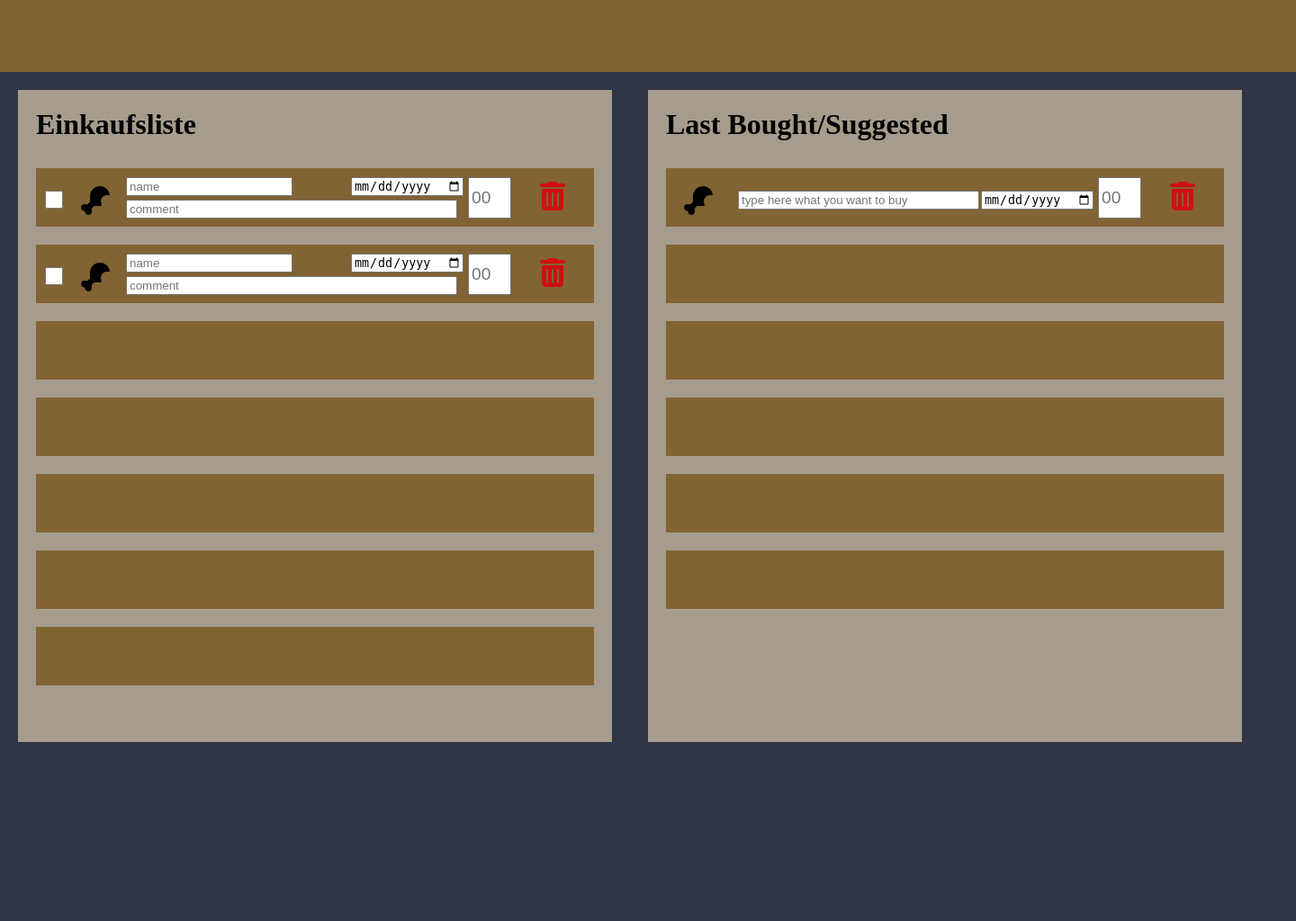
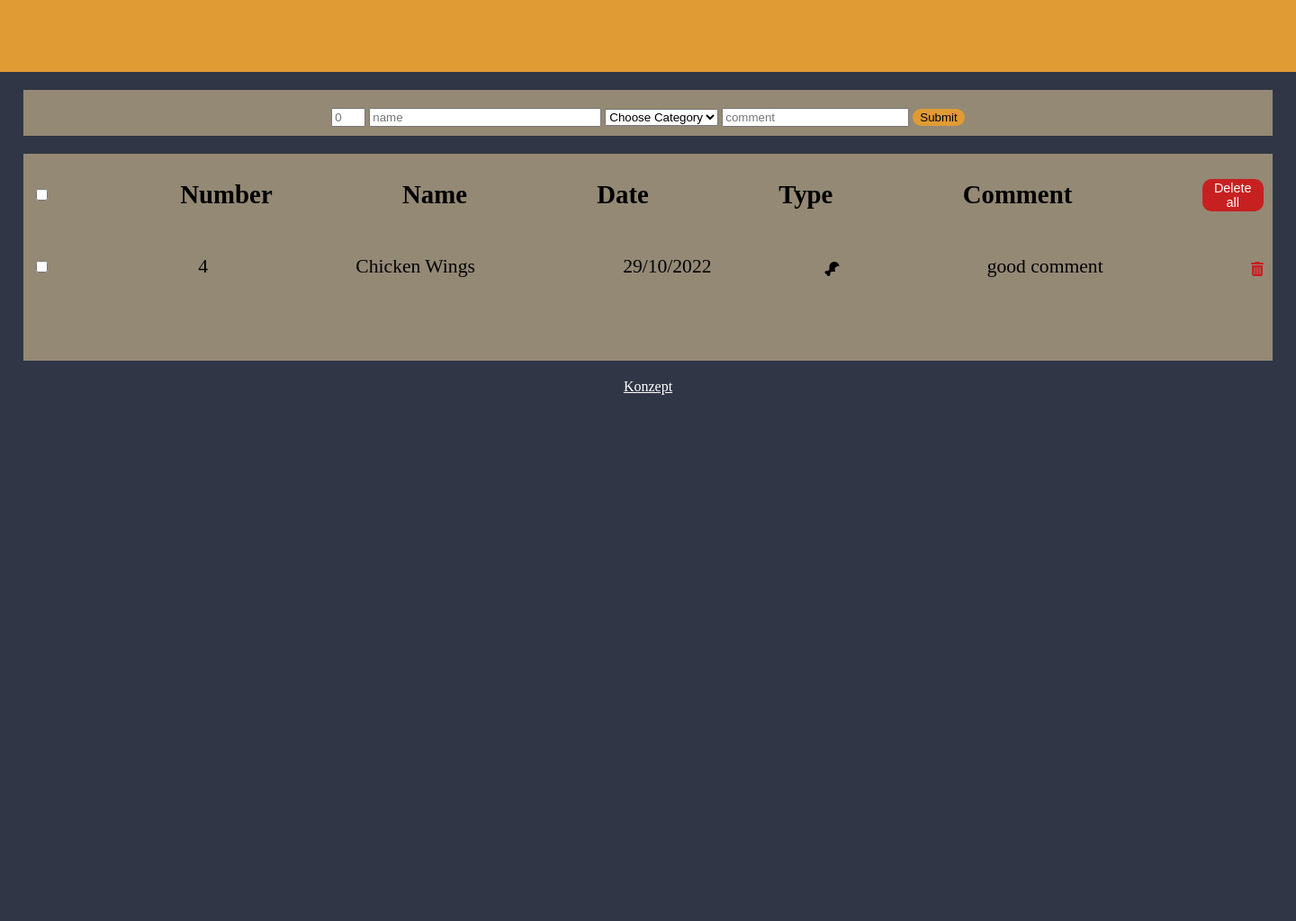
Before and after one commit to BurningS0ul/EIA2_WiSe2022, a PHP site: page /list.html in a window 1440 px wide. Shown: the whole page at 90% size. After the commit the page ends 439 px from the top, so only its background shows below. Run offline with PHP 8.4, Linux system fonts and the light colour scheme.

Commit message:
#03 - v.2.0

```diff
--- a/Aufgaben/03-Einkaufsliste/list.html
+++ b/Aufgaben/03-Einkaufsliste/list.html
@@ -14,48 +14,63 @@
 <body>
     <div class="nav"></div>
     <div class="store">
+        <div class="stock">
+            <div class="item">
+                <input class="num" type="number" id="quantity" name="quantity" min="1" max="99" placeholder="0">
+                <input class="name" type="text" placeholder="name">
+                <select class="category">
+                    <option value="" disable select hidden> Choose Category </option>
+                    <option value="fruits"> Fruits </option>
+                    <option value="milk"> Milk products </option>
+                    <option value="vegetables"> Vegetables </option>
+                    <option value="pastries"> Pastries </option>
+                    <option value="meat"> Meat </option>
+                    <option value="fish"> Fish </option>
+                    <option value="ingredients"> Ingredients </option>
+                    <option value="spices"> Spices </option>
+                    <option value="convenience"> Convenience </option>
+                    <option value="snacks"> Snacks & Sweets </option>
+                    <option value="beverages"> Beverages </option>
+                    <option value="household"> Household </option>
+                    <option value="care"> Care & Health </option>
+                    <option value="pet"> Pet Supplies </option>
+                    <option value="home"> Home & Garden </option>
+                    <option value="etc"> Own Items </option>
+                </select>
+                <input class="comment" type="text" placeholder="comment">
+                <input class="submit" type="submit" value="Submit">
+            </div>
+        </div>
         <div class="shelves">
-            <h1>Einkaufsliste</h1>
-            <div class="item">
-                <input class="check" type="checkbox">
-                <i class="fa-solid fa-drumstick-bite fa-2x"></i>
-                <input class="name" type="text" placeholder="name">
-                <input class="date" type="date">
-                <input class="num" type="number" id="quantity" name="quantity" min="1" max="99" placeholder="00">
-                <i class="fa-solid fa-trash-can fa-2x"></i>
-                <input class="comment" type="text" placeholder="comment">
+            <div class="title">
+                <input type="checkbox">
+                <h1>Number</h1>
+                <h1>Name</h1>
+                <h1>Date</h1>
+                <h1>Type</h1>
+                <h1>Comment</h1>
+                <button class="delete">Delete all</button>
             </div>
             <div class="item">
                 <input class="check" type="checkbox">
-                <i class="fa-solid fa-drumstick-bite fa-2x"></i>
-                <input class="name" type="text" placeholder="name">
-                <input class="date" type="date">
-                <input class="num" type="number" id="quantity" name="quantity" min="1" max="99" placeholder="00">
-                <i class="fa-solid fa-trash-can fa-2x"></i>
-                <input class="comment" type="text" placeholder="comment">
+                <p>4</p>
+                <p>Chicken Wings</p>
+                <p class="date">DD/MM/YYYY</p>
+                <i class="fa-solid fa-drumstick-bite"></i>
+                <p>good comment</p>
+                <i class="fa-solid fa-trash-can"></i>
             </div>
             <div class="item"></div>
             <div class="item"></div>
             <div class="item"></div>
             <div class="item"></div>
             <div class="item"></div>
-        </div>
-        <div class="shelves">
-            <h1>Last Bought/Suggested</h1>
-            <div class="stock">
-                <i class="fa-solid fa-drumstick-bite fa-2x"></i>
-                <input class="name" type="text" placeholder="type here what you want to buy">
-                <input class="date" type="date">
-                <input class="num" type="number" id="quantity" name="quantity" min="0" max="99" placeholder="00">
-                <i class="fa-solid fa-trash-can fa-2x"></i>
-            </div>
-            <div class="stock"></div>
-            <div class="stock"></div>
-            <div class="stock"></div>
-            <div class="stock"></div>
-            <div class="stock"></div>
+            <div class="item"></div>
         </div>
     </div>
+    <footer>
+        <a href="./Einkaufsliste_Konzept_v2.0.png" target="_blank">Konzept</a>
+    </footer>
 </body>
 
 </html>
--- a/Aufgaben/03-Einkaufsliste/store.js
+++ b/Aufgaben/03-Einkaufsliste/store.js
@@ -9,15 +9,39 @@ var shoppingList;
 (function (shoppingList) {
     window.addEventListener("load", loadListener);
     function loadListener() {
+        let submit = document.querySelector(".submit");
         let check = document.querySelector(".check");
-        let item = document.querySelector(".item");
-        let store = document.querySelector(".store");
-        check.addEventListener("click", logItems);
-        item.addEventListener("click", logItems);
-        store.addEventListener("click", logItems);
+        let currentdate = document.querySelector(".date");
+        let deleteall = document.querySelector(".delete");
+        let deleted = document.querySelector(".fa-trash-can");
+        currentdate.innerHTML = grabDate();
+        submit.addEventListener("click", logItems);
+        check.addEventListener("click", isChecked);
+        deleteall.addEventListener("click", emptyCart);
+        deleted.addEventListener("click", throwItem);
+    }
+    function emptyCart() {
+        console.log("Emptied the whole Cart!");
+    }
+    function throwItem() {
+        console.log("Threw Item away.");
+    }
+    function isChecked() {
+        console.log("check: clicked");
     }
     function logItems() {
-        console.log();
+        let name = document.querySelector(".name");
+        let num = document.querySelector(".num");
+        let comment = document.querySelector(".comment");
+        let type = document.querySelector(".category");
+        console.log("Added Item: " + num.value + " " + name.value + " " + grabDate() + " " + type.value + " " + comment.value);
+    }
+    function grabDate() {
+        let date = new Date();
+        let year = date.getFullYear();
+        let month = date.getMonth() + 1;
+        let day = date.getDate();
+        return day + "/" + month + "/" + year;
     }
 })(shoppingList || (shoppingList = {}));
 //# sourceMappingURL=store.js.map
--- a/Aufgaben/03-Einkaufsliste/style.css
+++ b/Aufgaben/03-Einkaufsliste/style.css
@@ -1,109 +1,119 @@
 body {
     background-color: #303646;
     margin: 0px;
-    width: 1440px;
-    height: 1024px;
+    width: 100%;
+    height: 100%;
 }
 
 h1 {
-    margin: 20px;
+    font-size: 2vw;
+}
+
+p {
+    font-size: 1.5vw;
+}
+
+.title {
+    display: inline-flex;
+    justify-content: space-between;
+    width: 100%;
+    height: auto;
+    align-items: center;
 }
 
 .nav {
-    background-color: #826334;
-    width: 1440px;
+    background-color: #E09B34;
+    margin: 0px;
+    width: 100%;
     height: 80px;
+}
+
+.stock {
+    background-color: #948975;
+    width: 95%;
+    height: auto;
+    margin: 20px auto;
+    padding: 10px;
     display: flex;
 }
 
-.store {
-    width: 1400px;
-    display: inline-flex;
-    margin: auto;
+.item {
+    width: 100%;
+    margin-top: 10px;
+    display: flex;
+    justify-content: space-between;
+    text-align: center;
+    align-items: center;
+}
+
+.stock .item {
+    margin-top: 10px;
+    display: block;
+}
+
+.submit {
+    background-color: #E09B34;
+    padding: 2px 8px;
+    border-radius: 10px;
+    border-style: hidden;
+}
+
+.name {
+    max-width: 250px;
+    width: 100%;
+}
+
+.num {
+    width: 30px;
+}
+
+.comment {
+    max-width: 200px;
+    width: 100%;
+}
+
+.date {
+    text-align: center;
+    max-width: 60px;
+    width: 100%;
+}
+
+.delete {
+    background-color: #c72020;
+    color: #ffffff;
+    width: 5%;
+    font-size: 1vw;
+    height: auto;
+    text-align: center;
+    padding: 2px 8px;
+    border-radius: 10px;
+    border-style: hidden;
 }
 
 .shelves {
-    background-color: #a59c8d;
-    margin: 20px;
-    width: 660px;
-    height: 725px;
-    display: inline-flex;
+    background-color: #948975;
+    margin: 20px auto;
+    padding: 10px;
+    width: 95%;
+    height: auto;
+    display: flex;
     flex-direction: column;
 }
 
-.item {
-    background-color: #826334;
-    margin: 10px 20px;
-    width: 620px;
-    height: 65px;
-}
-
-.check {
-    margin: 25px 10px 0px 10px;
-    width: 20px;
-    height: 20px;
-    position: absolute;
-}
-
-.fa-drumstick-bite {
-    margin: 20px 10px 0px 50px;
-    width: 20px;
-    height: 20px;
-    position: absolute;
-}
-
-.name {
-    margin: 10px 10px 0px 100px;
-    position: absolute;
-}
-
-.date {
-    margin: 10px 10px 0px 350px;
-    position: absolute;
-}
-
-.comment {
-    margin: 35px 10px 0px 100px;
-    width: 360px;
-    position: absolute;
-}
-
-.num {
-    margin: 10px 10px 0px 480px;
-    height: 40px;
-    width: 40px;
-    font-size: larger;
-    position: absolute;
+.fa-solid {
+    font-size: 1em;
+    position: relative;
+    top: 2px;
 }
 
 .fa-trash-can {
-    margin: 15px 10px 0px 560px;
-    color: #d10f0f;
-    position: absolute;
+    color: #c72020;
 }
 
-.stock {
-    background-color: #826334;
-    display: inline-block;
-    margin: 10px 20px;
-    width: 620px;
-    height: 65px;
+footer{
+    text-align: center;
 }
 
-.stock .name {
-    margin: 25px 10px 0px 80px;
-    width: 260px;
-    position: absolute;
+footer a {
+    color: #ffffff;
 }
-
-.stock .date {
-    margin: 25px 10px 0px 350px;
-    position: absolute;
-}
-
-.stock .fa-drumstick-bite {
-    margin: 20px 10px 0px 20px;
-    width: 20px;
-    height: 20px;
-    position: absolute;
-}
```
Also changed, not shown: Aufgaben/03-Einkaufsliste/store.ts (+36 -7 lines), Aufgaben/03-Einkaufsliste/Einkaufsliste_Konzept_v2.0.png (added), 1 other file.
